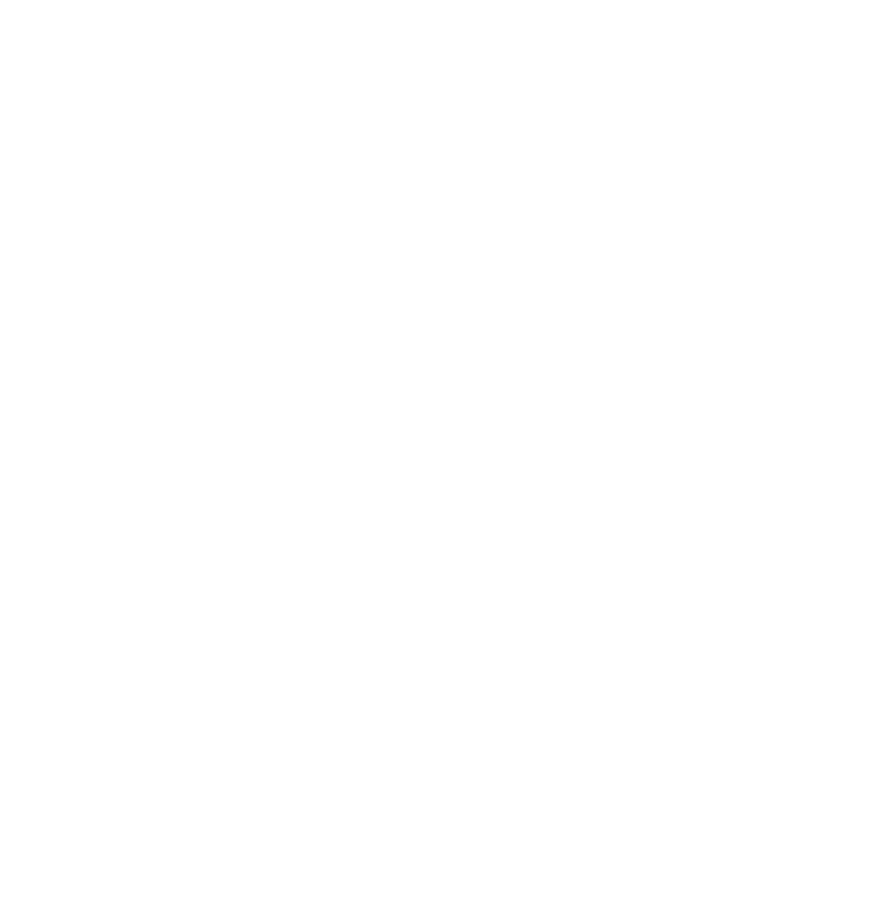
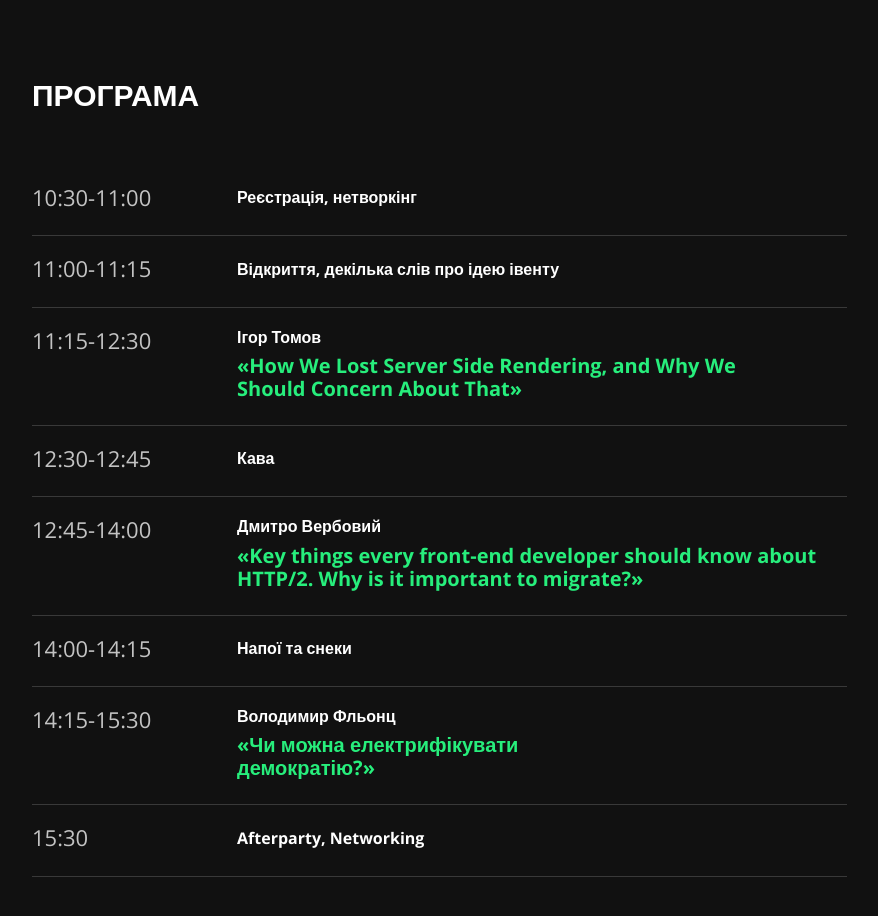
Before and after one commit to prezlyataa/dynamictalks.io, a React app: page / in a window 1280 px wide. Shown: the whole page, without its empty margins (65-943 px from the left). Before the commit the page ends 800 px from the top, so only its background shows below. Built offline with nearby package versions, Linux system fonts and the light colour scheme; some packages are replaced by stand-ins of ours.

Commit message:
add component Schedule

```diff
--- a/src/components/App/App.js
+++ b/src/components/App/App.js
@@ -1,5 +1,6 @@
 import React, { Component } from 'react';
-// import { config } from 'src/config/config';
+import { config } from 'src/config/config';
+import {Schedule} from '../Schedule';
 
 import './App.scss';
 
@@ -14,7 +15,9 @@ export default class App extends Component {
 
   render() {
     return (
-      <div/>
+      <div>
+        <Schedule config={config}/>
+      </div>
     );
   }
 }
--- /dev/null
+++ b/src/components/Schedule/Schedule.js
@@ -0,0 +1,59 @@
+import React, {Component} from 'react';
+import cx from 'classnames';
+import PropTypes from 'prop-types';
+import './Schedule.scss';
+
+export const CN = 'schedule';
+
+export default class Schedule extends Component {
+  static propTypes = {
+
+    /**
+     * className - classes which can be passed from parent
+     */
+    className: PropTypes.string,
+
+    /**
+     * config - configuration object
+     */
+    config: PropTypes.object.isRequired,
+  };
+
+  constructor(props) {
+    super(props);
+  }
+
+  renderAgenda() {
+    const { config } = this.props;
+
+    return config
+      .agenda
+      .map(({time, description}, index) => (
+        <div key={index}>
+          <div
+            className={cx(`${CN}_container_program_event`)}
+          >
+            <div className={cx(`${CN}_container_program_event_time`)}>
+              <p>{time}</p>
+            </div>
+            <div className={cx(`${CN}_container_program_event_description`)}>
+              <div>{description}</div>
+            </div>
+          </div>
+          <div className={cx(`${CN}_container_program_underline`)}/>
+        </div>));
+  }
+
+  render() {
+    return(
+      <div className={cx(CN)}>
+        <div className={cx(`${CN}_container`)}>
+          <h3 className={cx(`${CN}_container_title`)}>Програма</h3>
+          <div className={cx(`${CN}_container_program`)}>
+            {this.renderAgenda()}
+          </div>
+        </div>
+      </div>
+    );
+  }
+}
--- /dev/null
+++ b/src/components/Schedule/Schedule.scss
@@ -0,0 +1,85 @@
+@import "../../variables.scss";
+@import "../../mixins.scss";
+
+.schedule {
+  background-color: $color-deep-black;
+
+  &_container {
+    max-width: 1140px;
+    margin: 0 auto;
+    padding: 74px 97px;
+    color: $color-white;
+    font-size: 16px;
+    font-weight: bold;
+
+    @include respond-to($tablet-portrait) {
+      padding: 50px 20px;
+    }
+
+    @include respond-to($tablet-portrait) {
+      text-align: center;
+    }
+
+      &_title {
+      font-size: 30px;
+      font-weight: 900;
+      text-transform: uppercase;
+      font-style: normal;
+      font-stretch: normal;
+      line-height: normal;
+      letter-spacing: normal;
+    }
+
+    &_program {
+      padding: 50px 0 20px;
+
+      &_event {
+        display: flex;
+        padding: 20px 0 25px;
+
+        @include respond-to($tablet-portrait) {
+          flex-direction: column;
+        }
+
+        &_time {
+          min-width: 135px;
+          font-size: 22px;
+          color: $color-lightgray;
+          font-weight: 500;
+        }
+
+        &_description {
+          display: flex;
+          flex-direction: column;
+          align-self: center;
+          padding-left: 70px;
+
+          @include respond-to($tablet-portrait) {
+            padding-left: 0;
+            padding-top: 8px;
+          }
+
+          .topic {
+            padding-top: 8px;
+            font-size: 20px;
+            color: #27ee7c;
+            width: 70%;
+
+            @include respond-to($tablet-portrait) {
+              width: 100%;
+            }
+          }
+        }
+      }
+      &_underline {
+        width: 75%;
+        height: 1px;
+        background-color: $schedule-underline;
+
+        @include respond-to($tablet-portrait) {
+          width: 100%;
+        }
+      }
+    }
+  }
+}
--- /dev/null
+++ b/src/components/Schedule/index.js
@@ -0,0 +1 @@
+export { default as Schedule } from './Schedule';
--- a/src/config/config.js
+++ b/src/config/config.js
@@ -1,3 +1,5 @@
+import React from 'react';
+
 export const config = {
   eventAddress: {
     addressLines: [
@@ -70,16 +72,21 @@ export const config = {
 };
 
 config.agenda = [
-  { time: '10:30', description: 'Реєстрація' },
-  { time: '11:00', description: 'Відкриття, декілька слів про ідею івенту' },
-  { time: '11:15', description: speakerToDescription(config.speakers[0]) },
-  { time: '12:30', description: 'Кава' },
-  { time: '12:45', description: speakerToDescription(config.speakers[2]) },
-  { time: '14:00', description: 'Напої та снеки' },
-  { time: '14:15', description: speakerToDescription(config.speakers[1]) },
-  { time: '15:30', description: 'Networking' }
+  { time: '10:30-11:00', description: 'Реєстрація, нетворкінг' },
+  { time: '11:00-11:15', description: 'Відкриття, декілька слів про ідею івенту' },
+  { time: '11:15-12:30', description: speakerToDescription(config.speakers[0]) },
+  { time: '12:30-12:45', description: 'Кава' },
+  { time: '12:45-14:00', description: speakerToDescription(config.speakers[2]) },
+  { time: '14:00-14:15', description: 'Напої та снеки' },
+  { time: '14:15-15:30', description: speakerToDescription(config.speakers[1]) },
+  { time: '15:30', description: 'Afterparty, Networking' }
 ];
 
 function speakerToDescription(speaker) {
-  return `Доповідь «${speaker.topic}» (${speaker.name})`;
+  return (
+    <div>
+      <p className="name">{speaker.name}</p>
+      <p className="topic">«{speaker.topic}»</p>
+    </div>
+  );
 }
--- a/src/variables.scss
+++ b/src/variables.scss
@@ -4,6 +4,12 @@ $html-font-size: 16px;
 
 $font-size-regular-res: 1.1em;
 
+$color-white: #fff;
+$color-deep-black: #111;
+$color-lightgray: #c3c3c3;
+
+$schedule-underline: rgba(216, 216, 216, 0.2);
+
 $phone: '(max-width: 480px)';
 $tablet-portrait: '(max-width: 767px)';
 $tablet-landscape: '(min-width: 768px) and (max-width: 979px)';
```
